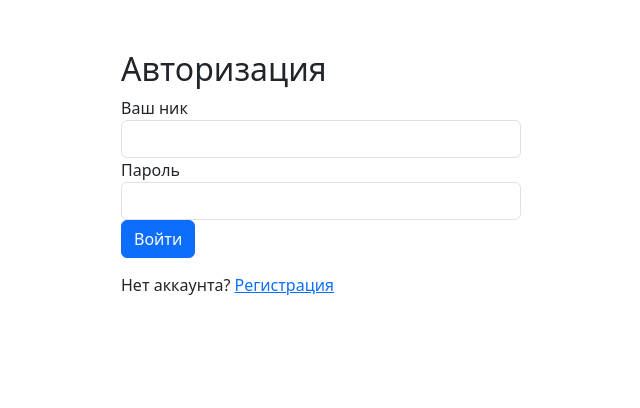
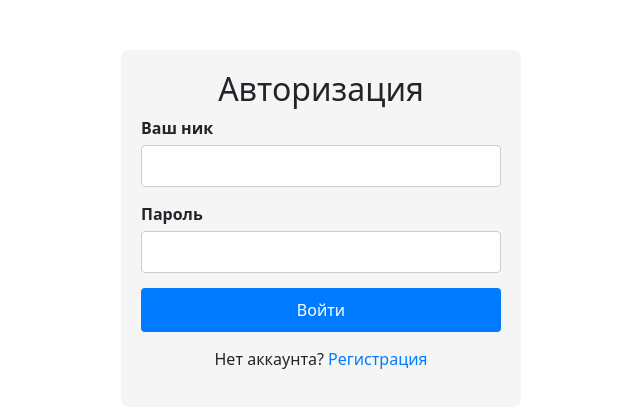
Before and after one commit to SandActor/frontend-project-12, a React (Vite) app in the folder frontend/: page /login in a window 1280 px wide. Shown: the top 408 px of the page, without its empty margins (319-959 px from the left). Built offline with nearby package versions, Linux system fonts and the light colour scheme; no server answers; what leo-profanity would draw is missing.

Commit message:
4 тест

```diff
--- a/frontend/src/locales/ru.json
+++ b/frontend/src/locales/ru.json
@@ -20,7 +20,7 @@
     "username": "Ваш ник",
     "password": "Пароль",
     "submit": "Войти",
-    "error": "Неверное имя пользователя или пароль",
+    "error": "Обязательное поле",
     "noAccount": "Нет аккаунта?",
     "signup": "Регистрация"
   },
--- a/frontend/src/pages/LoginPage.jsx
+++ b/frontend/src/pages/LoginPage.jsx
@@ -30,48 +30,62 @@ function LoginPage() {
   });
 
   return (
-    <div style={{ maxWidth: '400px', margin: '50px auto' }}>
-      <h2>{t('login.title')}</h2>
+    <div style={{ maxWidth: '400px', margin: '50px auto', padding: '20px', backgroundColor: '#f5f5f5', borderRadius: '8px' }}>
+      <h2 style={{ textAlign: 'center' }}>{t('login.title')}</h2>
       <Formik
         initialValues={initialValues}
         validationSchema={validationSchema}
-        onSubmit={(values) => {
-          handleSubmit(values);
-        }}
+        onSubmit={handleSubmit}
       >
         {({ isSubmitting }) => (
           <Form>
-            <div className="form-group">
-              <label htmlFor="username">{t('login.username')}</label>
+            <div style={{ marginBottom: '15px' }}>
+              <label htmlFor="username" style={{ display: 'block', marginBottom: '5px', fontWeight: 'bold' }}>
+                {t('login.username')} {/* Должно переводиться как "Ваш ник" */}
+              </label>
               <Field
                 type="text"
                 name="username"
                 id="username"
-                className="form-control"
+                style={{ width: '100%', padding: '8px', borderRadius: '4px', border: '1px solid #ccc' }}
               />
-              <ErrorMessage name="username" component="div" className="text-danger" />
+              <ErrorMessage name="username" component="div" style={{ color: 'red', fontSize: '14px', marginTop: '5px' }} />
             </div>
 
-            <div className="form-group">
-              <label htmlFor="password">{t('login.password')}</label>
+            <div style={{ marginBottom: '15px' }}>
+              <label htmlFor="password" style={{ display: 'block', marginBottom: '5px', fontWeight: 'bold' }}>
+                {t('login.password')} {/* Должно переводиться как "Пароль" */}
+              </label>
               <Field
                 type="password"
                 name="password"
                 id="password"
-                className="form-control"
+                style={{ width: '100%', padding: '8px', borderRadius: '4px', border: '1px solid #ccc' }}
               />
-              <ErrorMessage name="password" component="div" className="text-danger" />
+              <ErrorMessage name="password" component="div" style={{ color: 'red', fontSize: '14px', marginTop: '5px' }} />
             </div>
 
-            <button type="submit" disabled={isSubmitting} className="btn btn-primary">
+            <button
+              type="submit"
+              disabled={isSubmitting}
+              style={{
+                width: '100%',
+                padding: '10px',
+                backgroundColor: '#007bff',
+                color: '#fff',
+                border: 'none',
+                borderRadius: '4px',
+                cursor: 'pointer'
+              }}
+            >
               {t('login.submit')}
             </button>
           </Form>
         )}
       </Formik>
 
-      <p style={{ marginTop: '15px' }}>
-        {t('login.noAccount')} <Link to="/signup">{t('login.signup')}</Link>
+      <p style={{ marginTop: '15px', textAlign: 'center' }}>
+        {t('login.noAccount')} <Link to="/signup" style={{ color: '#007bff', textDecoration: 'none' }}>{t('login.signup')}</Link>
       </p>
     </div>
   );
```
